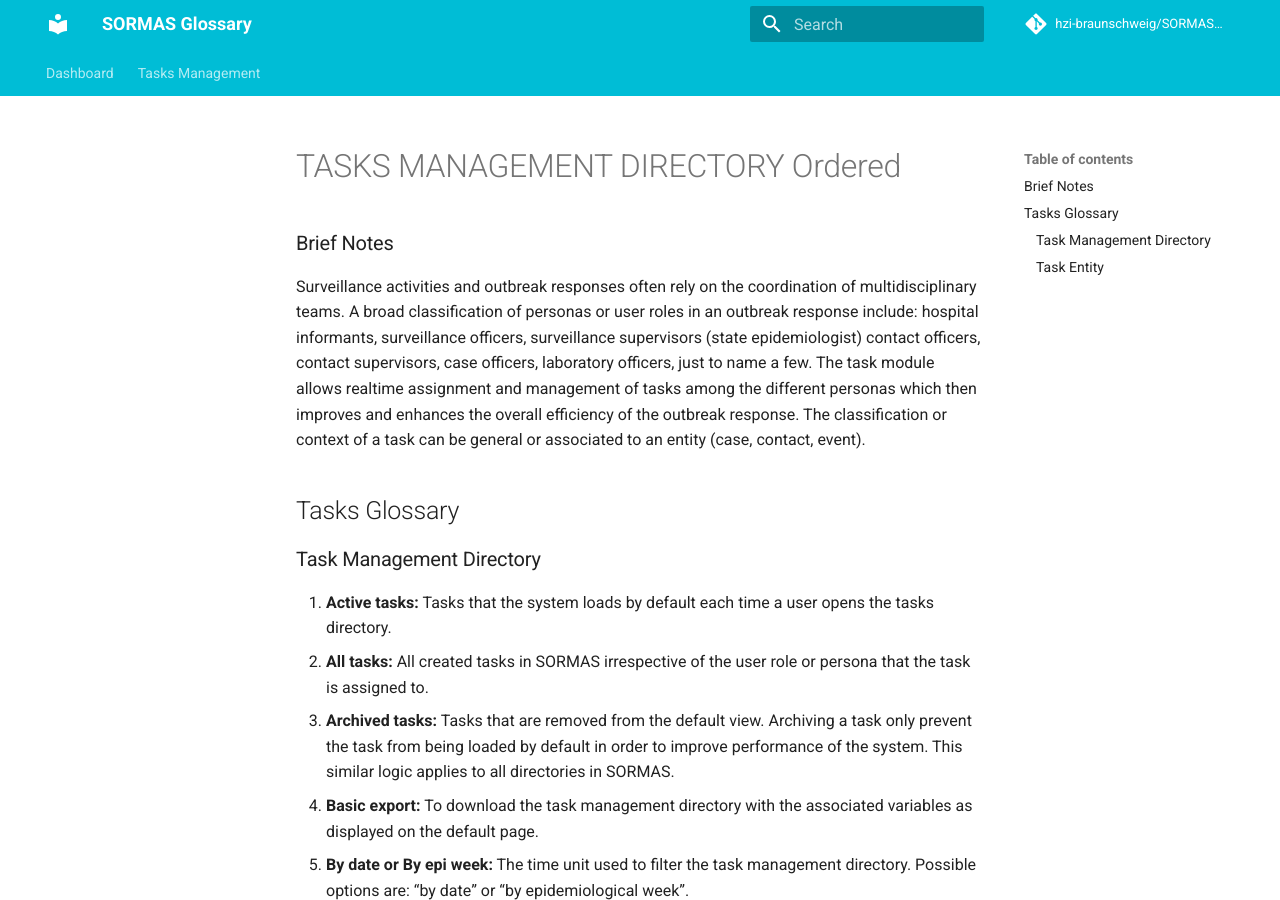
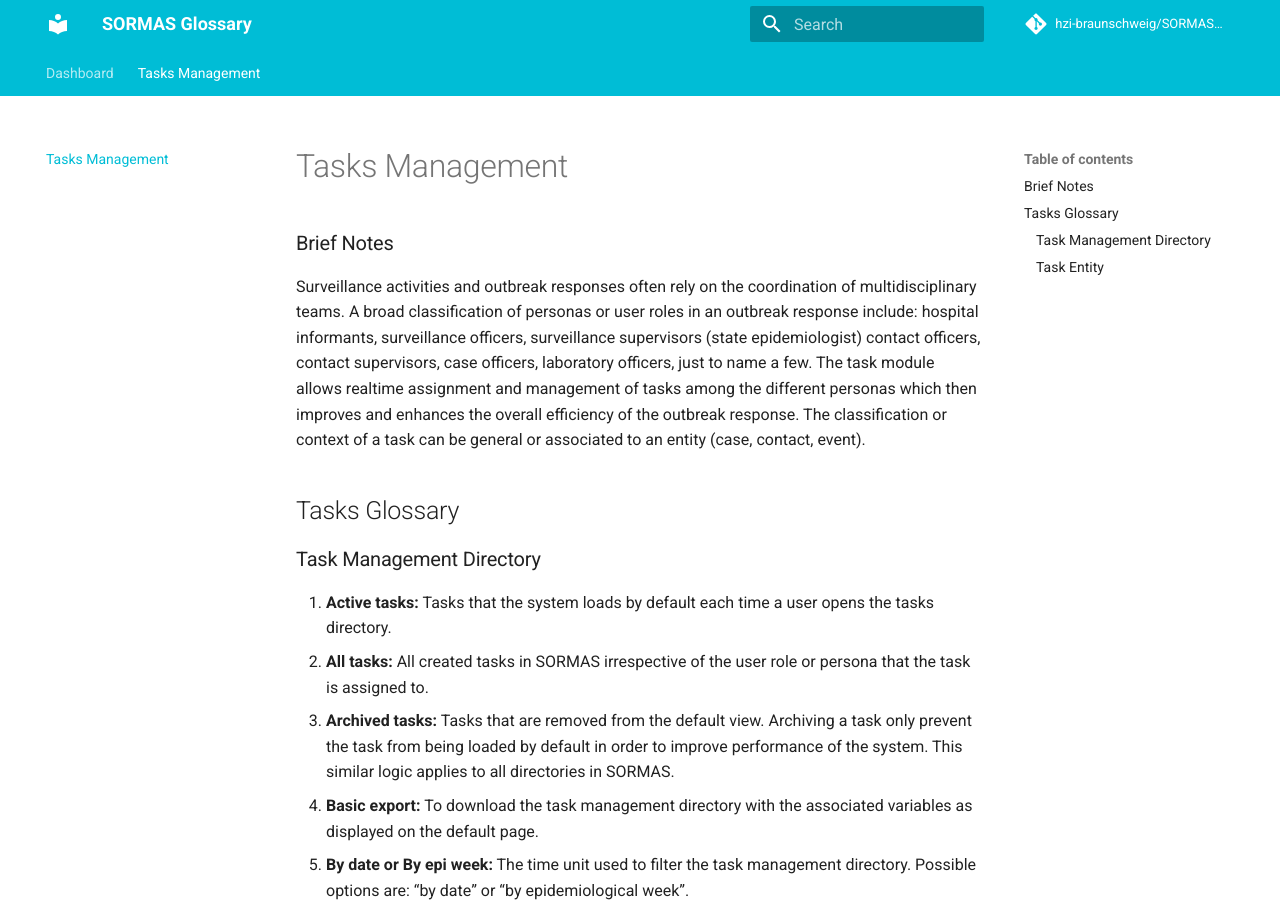
Before and after one commit to SORMAS-Foundation/SORMAS-Glossary, an MkDocs documentation site: the page built from docs/TASKS_MANAGEMENT_DIRECTORY_Ordered.md, in a window 1280 px wide and 900 px high. Built offline with MkDocs 1.6.1 and Material for MkDocs 9.7.7, drawn with Linux system fonts in a browser that asks for light colours; comment, search, counter and statistics services are not loaded; some of the changed lines change nothing that is shown.

Commit message:
added ordered version of TASKS_MANAGEMENT

```diff
--- a/mkdocs.yml
+++ b/mkdocs.yml
@@ -19,4 +19,4 @@
 
 nav:
 - Dashboard: "DASHBOARD_DIRECTORY_ordered.md"
-- Tasks Management: "TASKS_MANAGEMENT_DIRECTORY.md"
+- Tasks Management: "TASKS_MANAGEMENT_DIRECTORY_Ordered.md"
```
